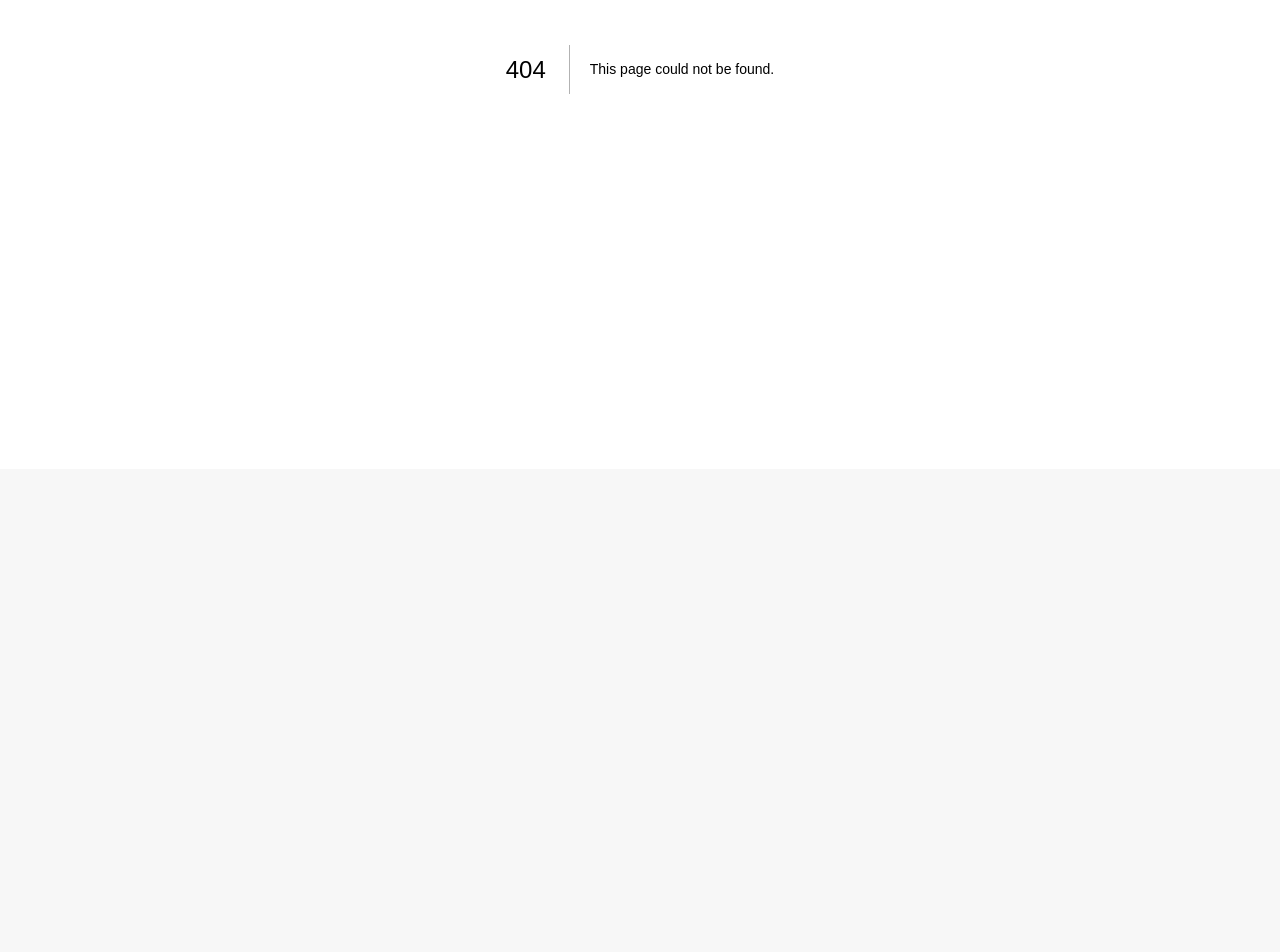
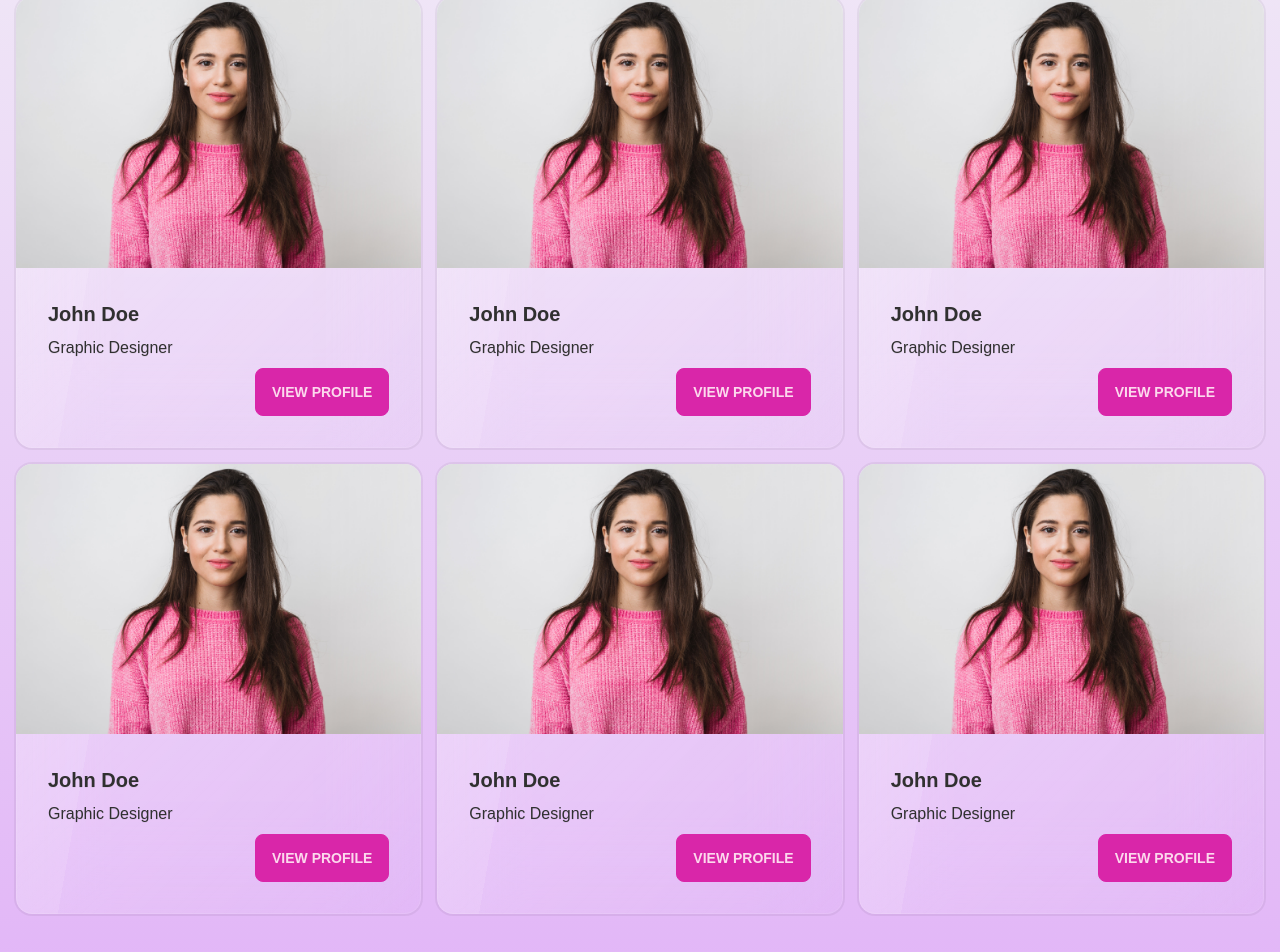
Before and after one commit to isti2415/athena, a Next.js app: page /empower in a window 1280 px wide. Before the commit this address had no page. Shown: the part 331-1283 px from the top of the page. Before the commit the page ends 800 px from the top, so only its background shows below. Built offline with nearby package versions, Linux system fonts and the light colour scheme.

Commit message:
non user part done

```diff
--- /dev/null
+++ b/src/pages/empower.js
@@ -0,0 +1,97 @@
+import React from "react";
+import Nav from "../components/nav.js";
+import Footer from "@/components/footer.js";
+
+export default function Marketplace() {
+  return (
+    <div className="min-h-screen flex flex-col items-center">
+      <Nav />
+      <div className="container mx-auto px-4 mt-10">
+        <span className="text-5xl font-bold mb-4">Marketplace - Freelancers</span>
+        <p className="text-lg font-medium text-gray-600 mt-4">
+          Welcome to the Athena Marketplace, your one-stop destination for exciting job opportunities. Whether
+          you're looking to get hired, we've got something for you.
+        </p>
+
+        <div className="mt-10">
+          <span className="text-3xl font-bold">For Employers</span>
+          <div className="grid grid-cols-1 md:grid-cols-2 lg:grid-cols-3 gap-4 mt-4">
+            <div className="card glass bordered">
+              <figure>
+                <img src="/girl.jpg" />
+              </figure>
+              <div className="card-body">
+                <h2 className="card-title">John Doe</h2>
+                <p>Graphic Designer</p>
+                <div className="justify-end card-actions">
+                  <button className="btn btn-secondary">View Profile</button>
+                </div>
+              </div>
+            </div>
+            <div className="card glass bordered">
+              <figure>
+                <img src="/girl.jpg" />
+              </figure>
+              <div className="card-body">
+                <h2 className="card-title">John Doe</h2>
+                <p>Graphic Designer</p>
+                <div className="justify-end card-actions">
+                  <button className="btn btn-secondary">View Profile</button>
+                </div>
+              </div>
+            </div>
+            <div className="card glass bordered">
+              <figure>
+                <img src="/girl.jpg" />
+              </figure>
+              <div className="card-body">
+                <h2 className="card-title">John Doe</h2>
+                <p>Graphic Designer</p>
+                <div className="justify-end card-actions">
+                  <button className="btn btn-secondary">View Profile</button>
+                </div>
+              </div>
+            </div>
+            <div className="card glass bordered">
+              <figure>
+                <img src="/girl.jpg" />
+              </figure>
+              <div className="card-body">
+                <h2 className="card-title">John Doe</h2>
+                <p>Graphic Designer</p>
+                <div className="justify-end card-actions">
+                  <button className="btn btn-secondary">View Profile</button>
+                </div>
+              </div>
+            </div>
+            <div className="card glass bordered">
+              <figure>
+                <img src="/girl.jpg" />
+              </figure>
+              <div className="card-body">
+                <h2 className="card-title">John Doe</h2>
+                <p>Graphic Designer</p>
+                <div className="justify-end card-actions">
+                  <button className="btn btn-secondary">View Profile</button>
+                </div>
+              </div>
+            </div>
+            <div className="card glass bordered">
+              <figure>
+                <img src="/girl.jpg" />
+              </figure>
+              <div className="card-body">
+                <h2 className="card-title">John Doe</h2>
+                <p>Graphic Designer</p>
+                <div className="justify-end card-actions">
+                  <button className="btn btn-secondary">View Profile</button>
+                </div>
+              </div>
+            </div>
+          </div>
+        </div>
+      </div>
+      <Footer />
+    </div>
+  );
+}
--- a/src/pages/marketplace.js
+++ b/src/pages/marketplace.js
@@ -0,0 +1,116 @@
+import React from "react";
+import Nav from "../components/nav.js";
+import Footer from "@/components/footer.js";
+
+export default function Marketplace() {
+  return (
+    <div className="min-h-screen flex flex-col items-center">
+      <Nav />
+      <div className="container mx-auto px-4 mt-10">
+        <span className="text-5xl font-bold mb-4">Marketplace - Jobs</span>
+        <p className="text-lg font-medium text-gray-600 mt-4">
+          Welcome to the Athena Marketplace, your one-stop destination for exciting job opportunities. Whether
+          you're looking to get hired, we've got something for you.
+        </p>
+
+        <div className="mt-10">
+          <span className="text-3xl font-bold">For Freelancers</span>
+          <div className="grid grid-cols-1 md:grid-cols-2 lg:grid-cols-3 gap-4 mt-4">
+            {/* Job Posting Card 1 */}
+            <div className="card glass bordered">
+              <div className="card-body">
+                <h2 className="card-title">Logo Design</h2>
+                <p>Company: XYZ Corp</p>
+                <p>Pay: $500</p>
+                <div className="justify-end card-actions">
+                  <button className="btn btn-secondary">Apply Now</button>
+                </div>
+              </div>
+            </div>
+            <div className="card glass bordered">
+              <div className="card-body">
+                <h2 className="card-title">Logo Design</h2>
+                <p>Company: XYZ Corp</p>
+                <p>Pay: $500</p>
+                <div className="justify-end card-actions">
+                  <button className="btn btn-secondary">Apply Now</button>
+                </div>
+              </div>
+            </div>
+            <div className="card glass bordered">
+              <div className="card-body">
+                <h2 className="card-title">Logo Design</h2>
+                <p>Company: XYZ Corp</p>
+                <p>Pay: $500</p>
+                <div className="justify-end card-actions">
+                  <button className="btn btn-secondary">Apply Now</button>
+                </div>
+              </div>
+            </div>
+            <div className="card glass bordered">
+              <div className="card-body">
+                <h2 className="card-title">Logo Design</h2>
+                <p>Company: XYZ Corp</p>
+                <p>Pay: $500</p>
+                <div className="justify-end card-actions">
+                  <button className="btn btn-secondary">Apply Now</button>
+                </div>
+              </div>
+            </div>
+            <div className="card glass bordered">
+              <div className="card-body">
+                <h2 className="card-title">Logo Design</h2>
+                <p>Company: XYZ Corp</p>
+                <p>Pay: $500</p>
+                <div className="justify-end card-actions">
+                  <button className="btn btn-secondary">Apply Now</button>
+                </div>
+              </div>
+            </div>
+            <div className="card glass bordered">
+              <div className="card-body">
+                <h2 className="card-title">Logo Design</h2>
+                <p>Company: XYZ Corp</p>
+                <p>Pay: $500</p>
+                <div className="justify-end card-actions">
+                  <button className="btn btn-secondary">Apply Now</button>
+                </div>
+              </div>
+            </div>
+            <div className="card glass bordered">
+              <div className="card-body">
+                <h2 className="card-title">Logo Design</h2>
+                <p>Company: XYZ Corp</p>
+                <p>Pay: $500</p>
+                <div className="justify-end card-actions">
+                  <button className="btn btn-secondary">Apply Now</button>
+                </div>
+              </div>
+            </div>
+            <div className="card glass bordered">
+              <div className="card-body">
+                <h2 className="card-title">Logo Design</h2>
+                <p>Company: XYZ Corp</p>
+                <p>Pay: $500</p>
+                <div className="justify-end card-actions">
+                  <button className="btn btn-secondary">Apply Now</button>
+                </div>
+              </div>
+            </div>
+            <div className="card glass bordered">
+              <div className="card-body">
+                <h2 className="card-title">Logo Design</h2>
+                <p>Company: XYZ Corp</p>
+                <p>Pay: $500</p>
+                <div className="justify-end card-actions">
+                  <button className="btn btn-secondary">Apply Now</button>
+                </div>
+              </div>
+            </div>
+          </div>
+        </div>
+      </div>
+      <Footer />
+    </div>
+  );
+}
```
Also changed, not shown: public/girl.jpg (added).
